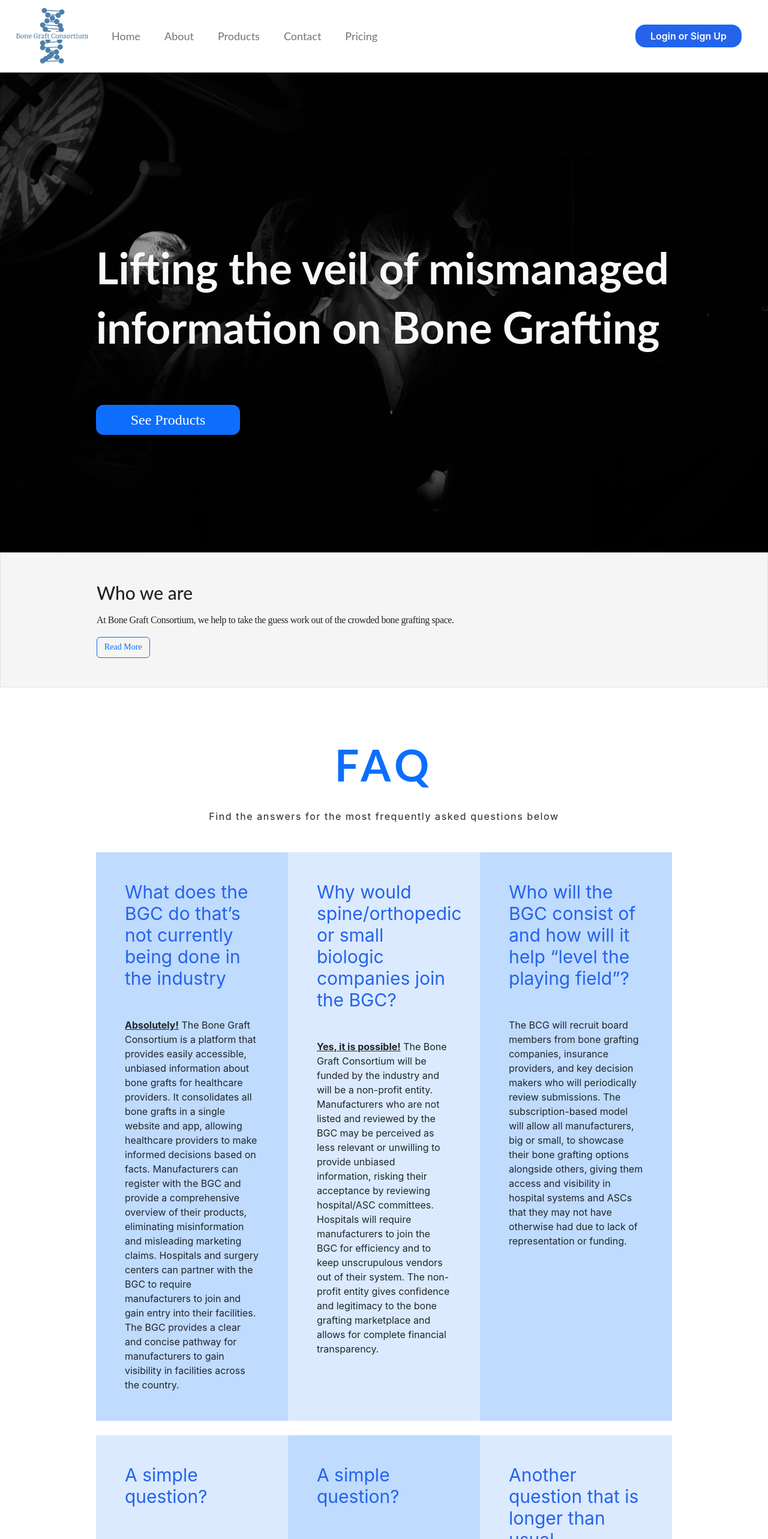
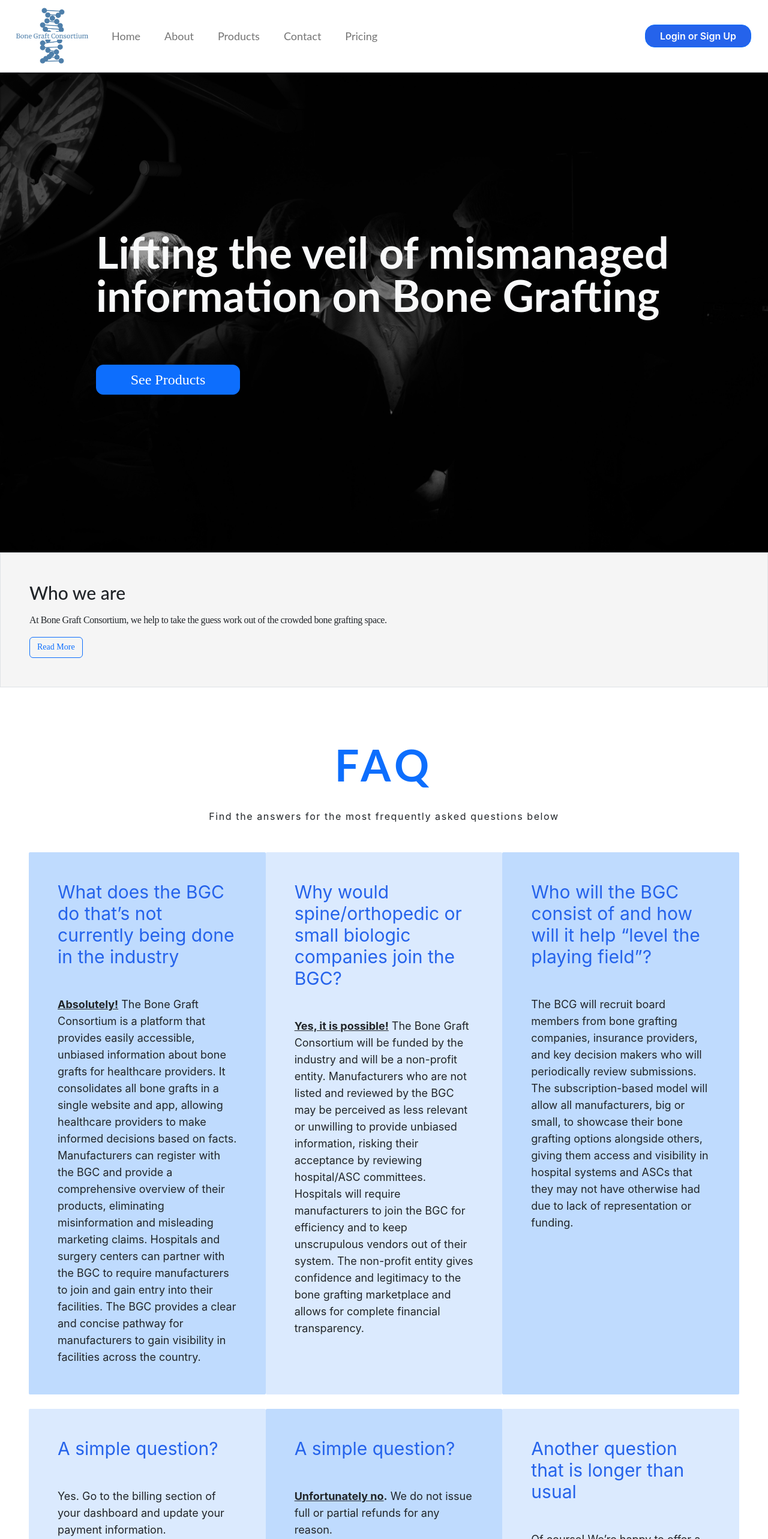
Before and after one commit to davidwilliford99/BGC, a React (Create React App) app in the folder app/: page / in a window 1280 px wide. Shown: the top 2566 px of the page at 60% size. Built offline with nearby package versions, Linux system fonts and the light colour scheme.

Commit message:
Responsive STyling fro HomePage

```diff
--- a/app/src/components/NavbarComp.js
+++ b/app/src/components/NavbarComp.js
@@ -79,7 +79,7 @@
         <Navbar.Collapse id="navbarScroll">
           <Nav
             className="me-auto my-2 my-lg-0 text-lg gap-4 font-['Lato']"
-            style={{ maxHeight: '100px' }}
+            // style={{ maxHeight: '100px' }}
             navbarScroll
           >
             <Nav.Link href="/home">Home</Nav.Link>
@@ -95,7 +95,7 @@
             signedIn && (
               <>
               <a href='/myaccount'>
-                <div id='user-img' className='rounded-full mr-4 ml-8 p-1 overflow-hidden'>
+                <div id='user-img' className='rounded-full lg:mr-4 lg:ml-8 p-1 overflow-hidden'>
                   <img src={require("./../images/user-img.png")} className='h-8'/>
                 </div>
               </a>
@@ -109,7 +109,7 @@
           {
             !signedIn && (
               <a href='/login'>
-                <Button className='bg-blue-600 px-4 font-semibold text-white ml-4 mr-8 rounded-2xl'>Login or Sign Up</Button>
+                <Button className='bg-blue-600 px-4 font-semibold text-white my-10 lg:my-0 lg:mr-4 lg:ml-8 rounded-2xl'>Login or Sign Up</Button>
               </a>
             )
           }
--- a/app/src/pages/HomePage.js
+++ b/app/src/pages/HomePage.js
@@ -10,8 +10,8 @@
     <div className='overflow-x-hidden w-full'>
 
 
-      <div className='h-screen px-40 d-flex flex-column justify-center' id='hero-section'>
-        <h1 className='text-light text-7xl py-20 font-["Lato"] font-bold leading-snug'>
+      <div className='xl:h-screen px-10 pb-20 xl:px-40 d-flex flex-column justify-center' id='hero-section'>
+        <h1 className='text-light text-5xl xl:text-7xl py-20 font-["Lato"] font-bold leading-snug'>
           Lifting the veil of mismanaged information on Bone Grafting
         </h1>
         <a href='/products' className='btn btn-primary btn-lg btn-get-started px-5 rounded-xl font-["Montserrat"] font-medium xl:w-1/4 text-2xl'>
@@ -21,7 +21,7 @@
 
 
 
-      <div className='py-5 px-40 border bg-neutral-100'>
+      <div className='py-5 px-5 xl:px-40 border bg-neutral-100'>
         <h2 className='card-title text-3xl font-medium font-["Lato"] '>Who we are</h2>
         <p className='card-text py-2 font-["Montserrat"] tracking-tight'>
           At Bone Graft Consortium, we help to take the guess work out of the
@@ -39,7 +39,7 @@
 
 
 
-      <section className='px-40 py-20'>
+      <section className='px-5 xl:px-40 py-20'>
         <h3 class="text-center mb-4 text-primary fw-bold text-7xl font-['Lato'] font-bold leading-snug tracking-widest">FAQ</h3>
         <p class="text-center mb-5 tracking-widest">
           Find the answers for the most frequently asked questions below
@@ -53,8 +53,8 @@
 
 
           <div class="col-md-6 col-lg-4 mb-4 bg-blue-200 p-5 rounded-sm">
-            <h6 class="mb-5 text-blue-600 text-3xl">What does the BGC do that’s not currently being done in the industry</h6>
-            <p>
+            <h6 class="mb-5 text-blue-600 text-lg xl:text-3xl">What does the BGC do that’s not currently being done in the industry</h6>
+            <p class="text-sm xl:text-lg">
               <strong><u>Absolutely!</u></strong> The Bone Graft Consortium is a platform that provides easily accessible, unbiased information about bone grafts for healthcare providers. It consolidates all bone grafts in a single website and app, allowing healthcare providers to make informed decisions based on facts. Manufacturers can register with the BGC and provide a comprehensive overview of their products, eliminating misinformation and misleading marketing claims. Hospitals and surgery centers can partner with the BGC to require manufacturers to join and gain entry into their facilities. The BGC provides a clear and concise pathway for manufacturers to gain visibility in facilities across the country.
             </p>
           </div>
@@ -62,8 +62,8 @@
 
 
           <div class="col-md-6 col-lg-4 mb-4 bg-blue-100 p-5 rounded-sm">
-            <h6 class="mb-5 text-blue-600 text-3xl">Why would spine/orthopedic or small biologic companies join the BGC?</h6>
-            <p>
+            <h6 class="mb-5 text-blue-600 text-lg xl:text-3xl">Why would spine/orthopedic or small biologic companies join the BGC?</h6>
+            <p class="text-sm xl:text-lg">
               <strong><u>Yes, it is possible!</u></strong> The Bone Graft Consortium will be funded by the industry and will be a non-profit entity. Manufacturers who are not listed and reviewed by the BGC may be perceived as less relevant or unwilling to provide unbiased information, risking their acceptance by reviewing hospital/ASC committees. Hospitals will require manufacturers to join the BGC for efficiency and to keep unscrupulous vendors out of their system. The non-profit entity gives confidence and legitimacy to the bone grafting marketplace and allows for complete financial transparency.
             </p>
           </div>
@@ -71,9 +71,9 @@
 
 
           <div class="col-md-6 col-lg-4 mb-4 bg-blue-200 p-5 rounded-sm">
-            <h6 class="mb-5 text-blue-600 text-3xl">Who will the BGC consist of and how will it help “level the playing field”?
+            <h6 class="mb-5 text-blue-600 text-lg xl:text-3xl">Who will the BGC consist of and how will it help “level the playing field”?
             </h6>
-            <p>
+            <p class="text-sm xl:text-lg">
             The BCG will recruit board members from bone grafting companies, insurance providers, and key decision makers who will periodically review submissions. The subscription-based model will allow all manufacturers, big or small, to showcase their bone grafting options alongside others, giving them access and visibility in hospital systems and ASCs that they may not have otherwise had due to lack of representation or funding.
             </p>
           </div>
@@ -81,10 +81,10 @@
 
 
           <div class="col-md-6 col-lg-4 mb-4 bg-blue-100 p-5 rounded-sm">
-            <h6 class="mb-5 text-blue-600 text-3xl">A simple
+            <h6 class="mb-5 text-blue-600 text-lg xl:text-3xl">A simple
               question?
             </h6>
-            <p>
+            <p class="text-sm xl:text-lg">
               Yes. Go to the billing section of your dashboard and update your payment information.
             </p>
           </div>
@@ -92,19 +92,19 @@
 
 
           <div class="col-md-6 col-lg-4 mb-4 bg-blue-200 p-5 rounded-sm">
-            <h6 class="mb-5 text-blue-600 text-3xl">A simple
+            <h6 class="mb-5 text-blue-600 text-lg xl:text-3xl">A simple
               question?
             </h6>
-            <p><strong><u>Unfortunately no</u>.</strong> We do not issue full or partial refunds for any
+            <p class="text-sm xl:text-lg"><strong><u>Unfortunately no</u>.</strong> We do not issue full or partial refunds for any
               reason.</p>
           </div>
 
 
 
           <div class="col-md-6 col-lg-4 mb-4 bg-blue-100 p-5 rounded-sm">
-            <h6 class="mb-5 text-blue-600 text-3xl"> Another
+            <h6 class="mb-5 text-blue-600 text-lg xl:text-3xl"> Another
               question that is longer than usual</h6>
-            <p>
+            <p class="text-sm xl:text-lg">
               Of course! We’re happy to offer a free plan to anyone who wants to try our service.
             </p>
           </div>
--- a/app/src/pages/ProductsPage.js
+++ b/app/src/pages/ProductsPage.js
@@ -7,13 +7,15 @@
 function ProductsPage() {
 
 
-        /**
+    /**
      *
      * Fetching product list from api
      * Endpoint for all products :
      *
      */
     const [products, setProducts] = useState([]);
+    const [sortedProducts, setSortedProducts] = useState([]);
+    const [category, setCategory] = useState('');
 
     const getProducts = () => {
         fetch('http://54.174.140.152:8000/grafts/', {})
@@ -27,32 +29,21 @@
 
 
     /**
-     * Handling the dropdown menus to sort products
+     * Handling the dropdown menu to sort products
+     * via category
      */
-    const [category, setCategory] = useState('');
-    // const [regulation, setRegulation] = useState('');
-
-
     const handleCategoryChange = (e) => {
         setCategory(e.target.value);
     };
 
-    // const handleRegulationChange = (e) => {
-    //     setRegulation(e.target.value);
-    // };
+    useEffect(() => {
+        if (category === 'All') {
+          setSortedProducts(products);
+        } else {
+          setSortedProducts(products.filter((product) => product.category === category));
+        }
+      }, [products, category]);
 
-
-
-
-    useEffect(() => {
-        let filteredGrafts = products.filter(graft => graft.category === category );
-        setProducts(filteredGrafts);
-        console.log(filteredGrafts)
-        console.log(category)
-    }, [category]);
-
-
-    console.log(products);
 
 
     return (
@@ -74,6 +65,8 @@
                     <option value="4">Peptides</option>
                     <option value="5">Proteins</option>
                 </select>
+
+
 
                 {/* <select
                     name="regulations"
@@ -97,9 +90,7 @@
             <div className='flex flex-wrap m-0 justify-center'>
 
                 {
-                    products.map((product) => {
-
-                        console.log("Product category: " + product.category)
+                    sortedProducts.map((product) => {
 
                         return  <ProductComp
                             title = {product.name}
```
